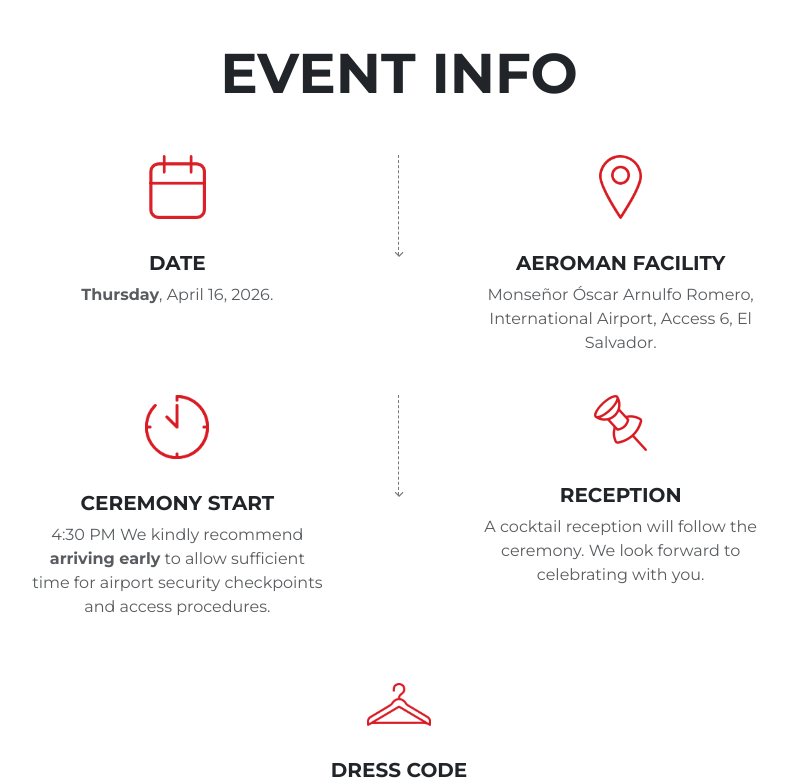
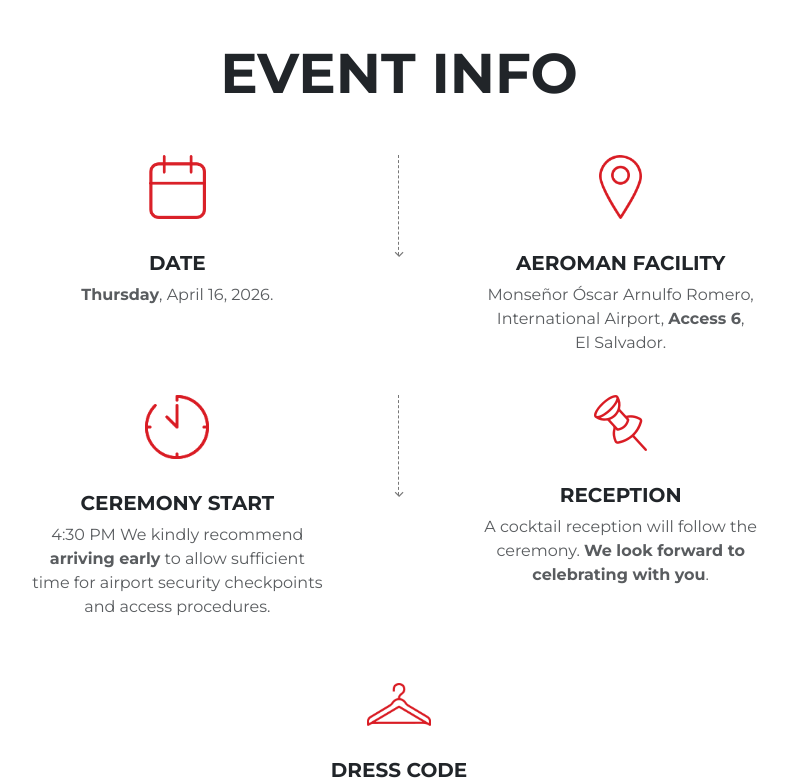
Before and after one commit to PabloZald/h7-event, a React (Vite) app: page /event-info in a window 1280 px wide. Shown: the part 495-1279 px from the top of the page, without its empty margins (241-1028 px from the left). Built offline with nearby package versions, Linux system fonts and the light colour scheme.

Commit message:
Agregar Date a Event Info part 2

```diff
--- a/src/pages/EventInfo.jsx
+++ b/src/pages/EventInfo.jsx
@@ -78,8 +78,11 @@
                             {/* Información de ubicación */}
                                 <h5 className="mb-2 fw-bolder">AEROMAN FACILITY</h5>
 
+                            <p className="text-muted mb-0" style={{ maxWidth: '350px' }}>
+                              Monseñor Óscar Arnulfo Romero, International Airport, <strong>Access 6</strong>,
+                            </p>
                             <p className="text-muted" style={{ maxWidth: '350px' }}>
-                              Monseñor Óscar Arnulfo Romero, International Airport, Access 6, El Salvador.
+                              El Salvador.
                             </p>
                         </div>
 
@@ -130,7 +133,7 @@
                           </div>
                             <h5 className="fw-bold text-uppercase">Reception</h5>
                             <p className="text-muted" style={{ maxWidth: '350px' }}>
-                              A cocktail reception will follow the ceremony. We look forward to celebrating with you.
+                              A cocktail reception will follow the ceremony. <strong>We look forward to celebrating with you</strong>.
                             </p>
                         </div>
 
```
